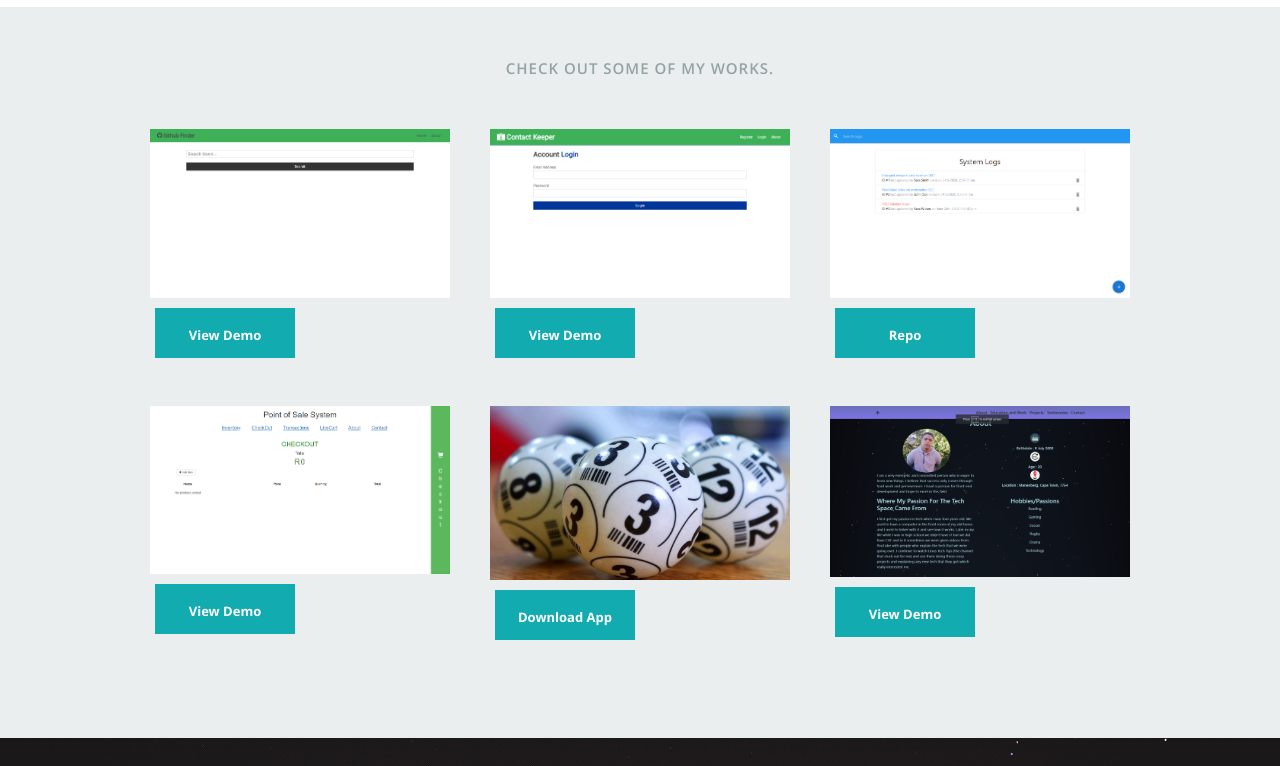
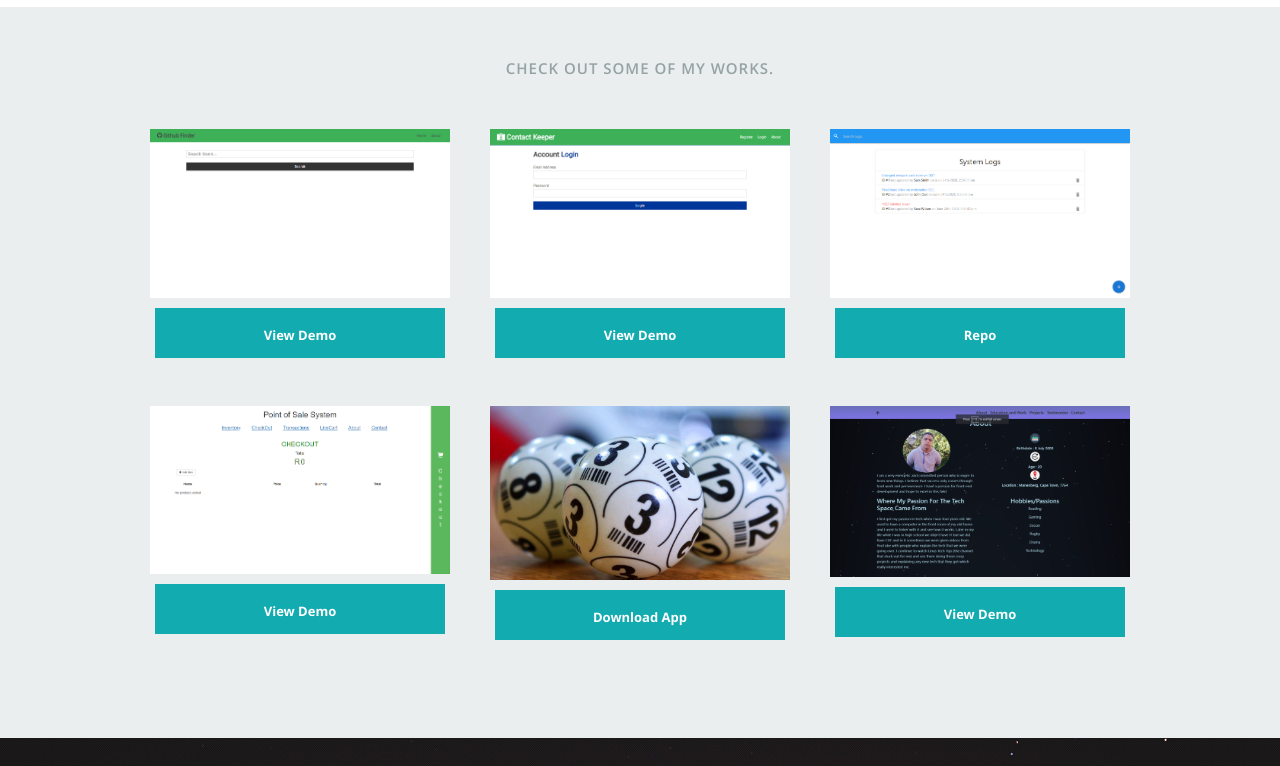
Before and after one commit to HishaamDeVries/New-Portfolio, a React (Create React App) app: page / in a window 1280 px wide. Shown: the part 3349-4115 px from the top of the page. Built offline with nearby package versions, Linux system fonts and the light colour scheme.

Commit message:
Checking something

```diff
--- a/public/css/layout.css
+++ b/public/css/layout.css
@@ -455,7 +455,7 @@ ul#nav li.current a { color: #F06000; }
 }
 
 #portfolio .button1 {
-width: 150px;
+width: 300px;
 height: 50px;
 font-size: small;
 border-left: 5px solid rgb(235,238,238);
```
Also changed, not shown: 1 other file (tests, documents, lock files or other folders).
